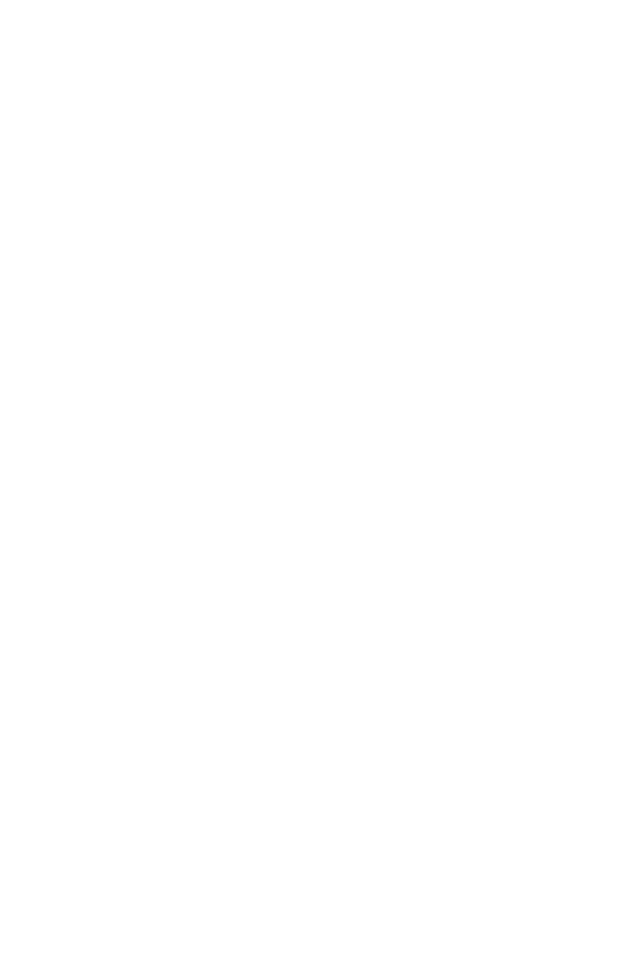
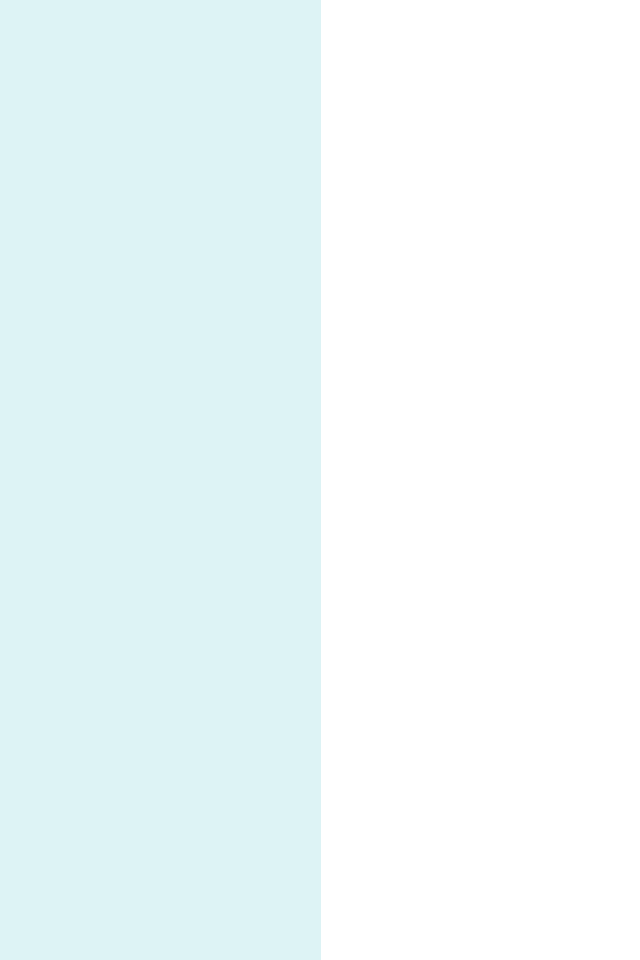
Before and after one commit to adrianmarkperea/flappy-bird-genetic-algo-js, a website built with webpack: page public/index.html in a window 1280 px wide. Shown: the whole page, without its empty margins (319-959 px from the left). Before the commit the page ends 800 px from the top, so only its background shows below. Built offline with nearby package versions, Linux system fonts and the light colour scheme.

Commit message:
Add player class

```diff
--- a/public/index.html
+++ b/public/index.html
@@ -4,9 +4,14 @@
   <meta charset="UTF-8">
   <meta name="viewport" content="width=device-width, initial-scale=1.0">
   <title>Flappy Bird JS</title>
+  <style>
+    body {
+      margin: 0;
+    }
+  </style>
 </head>
 <body>
-
+  <div id="root"></div>
   <script src="./main.js"></script>
 </body>
 </html>
--- /dev/null
+++ b/src/globals.js
@@ -0,0 +1,3 @@
+export const WIDTH = 640;
+export const HEIGHT = 960;
+export const GRAVITY = 0.4;
--- a/src/index.js
+++ b/src/index.js
@@ -1 +1,34 @@
-console.log("Hello, World!");
+import { createCanvas } from "./modules/canvas";
+import Player from "./modules/player";
+import { WIDTH, HEIGHT } from "./globals";
+
+let ctx;
+let player;
+
+function setup() {
+  const canvas = createCanvas(document.getElementById("root"), WIDTH, HEIGHT);
+  ctx = canvas.ctx;
+
+  player = new Player();
+
+  document.addEventListener("keypress", handleKeyPresses);
+}
+
+function loop() {
+  ctx.fillStyle = "#ddf3f5";
+  ctx.fillRect(0, 0, WIDTH, HEIGHT);
+
+  player.update();
+  player.render(ctx);
+
+  requestAnimationFrame(loop);
+}
+
+function handleKeyPresses(e) {
+  if (e.code === "Space") {
+    player.ascend();
+  }
+}
+
+setup();
+loop();
--- /dev/null
+++ b/src/modules/canvas.js
@@ -0,0 +1,16 @@
+const createCanvas = (parent, width, height) => {
+  const canvasEl = document.createElement("canvas");
+  canvasEl.width = width;
+  canvasEl.height = height;
+
+  parent.appendChild(canvasEl);
+
+  const ctx = canvasEl.getContext("2d");
+
+  return {
+    element: canvasEl,
+    ctx,
+  };
+};
+
+export { createCanvas };
--- /dev/null
+++ b/src/modules/player.js
@@ -0,0 +1,36 @@
+import { HEIGHT, GRAVITY } from "../globals";
+
+class Player {
+  constructor() {
+    this.x = 50;
+    this.y = HEIGHT / 2;
+    this.size = 40;
+
+    this.velocity = 0;
+  }
+
+  ascend() {
+    this.velocity = -8.0;
+  }
+
+  update() {
+    this.y += this.velocity;
+    this.velocity += GRAVITY;
+
+    if (this.y > HEIGHT - this.size) {
+      this.y = HEIGHT - this.size;
+      this.velocity = 0;
+    }
+
+    if (this.y < 0) {
+      this.y = 0;
+    }
+  }
+
+  render(ctx) {
+    ctx.fillStyle = "#f2aaaa";
+    ctx.fillRect(this.x, this.y, this.size, this.size);
+  }
+}
+
+export default Player;
```
